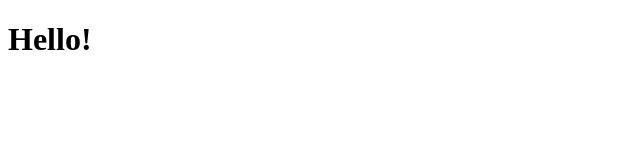
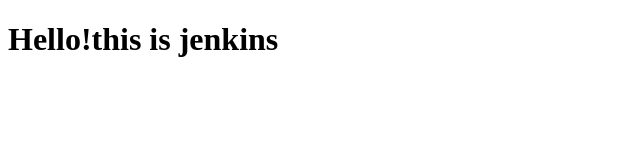
Before and after one commit to shankar-gouda12/Amazon-Clone, a plain HTML site: page hello.html in a window 1280 px wide. Shown: the whole page, without its empty margins (0-640 px from the left). Drawn offline with Linux system fonts and the light colour scheme.

Commit message:
Update hello.html

```diff
--- a/hello.html
+++ b/hello.html
@@ -6,6 +6,6 @@
     <title>print hello</title>
 </head>
 <body>
-    <h1>Hello!</h1>
+    <h1>Hello!this is jenkins</h1>
 </body>
 </html>
```
